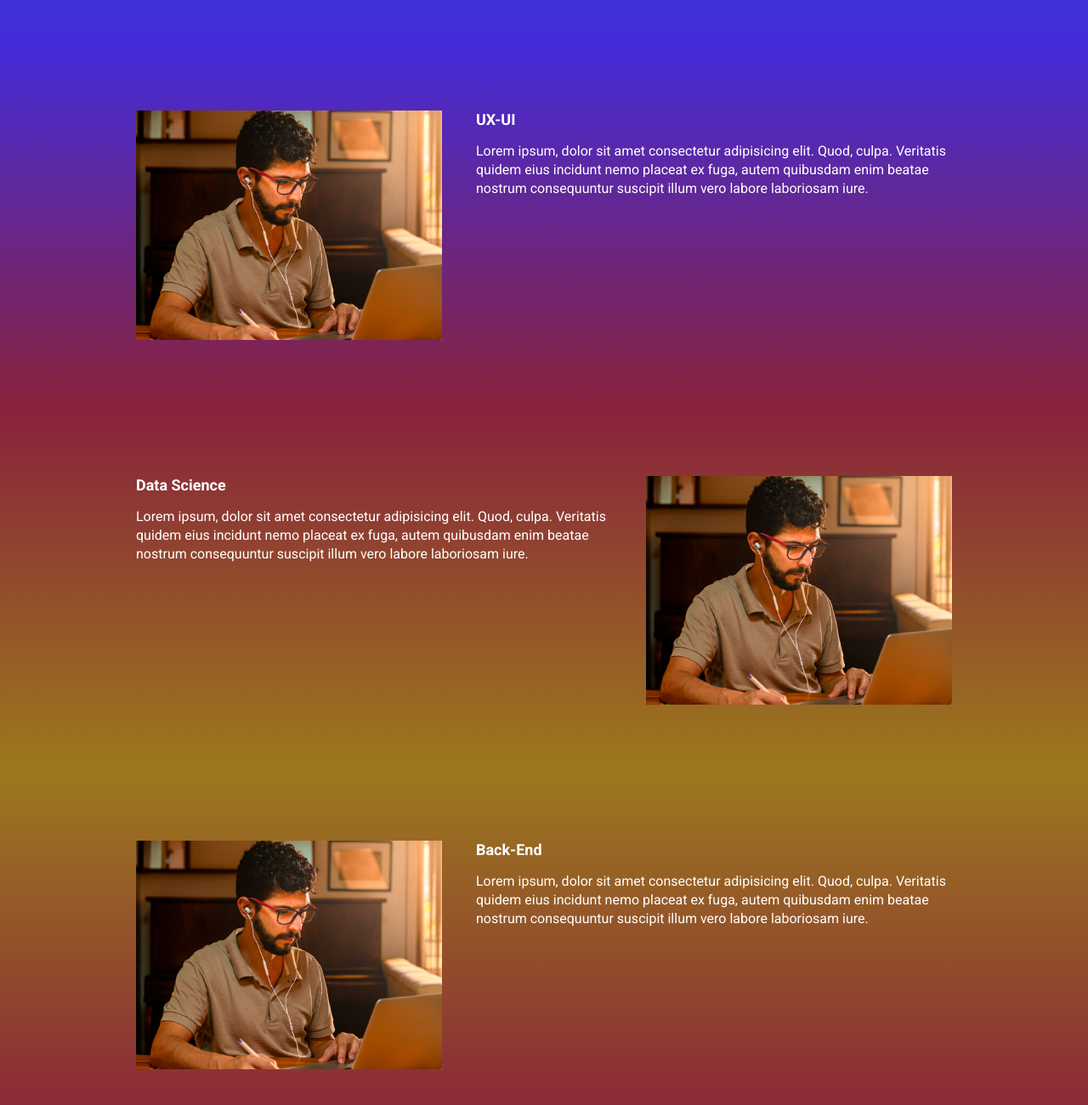
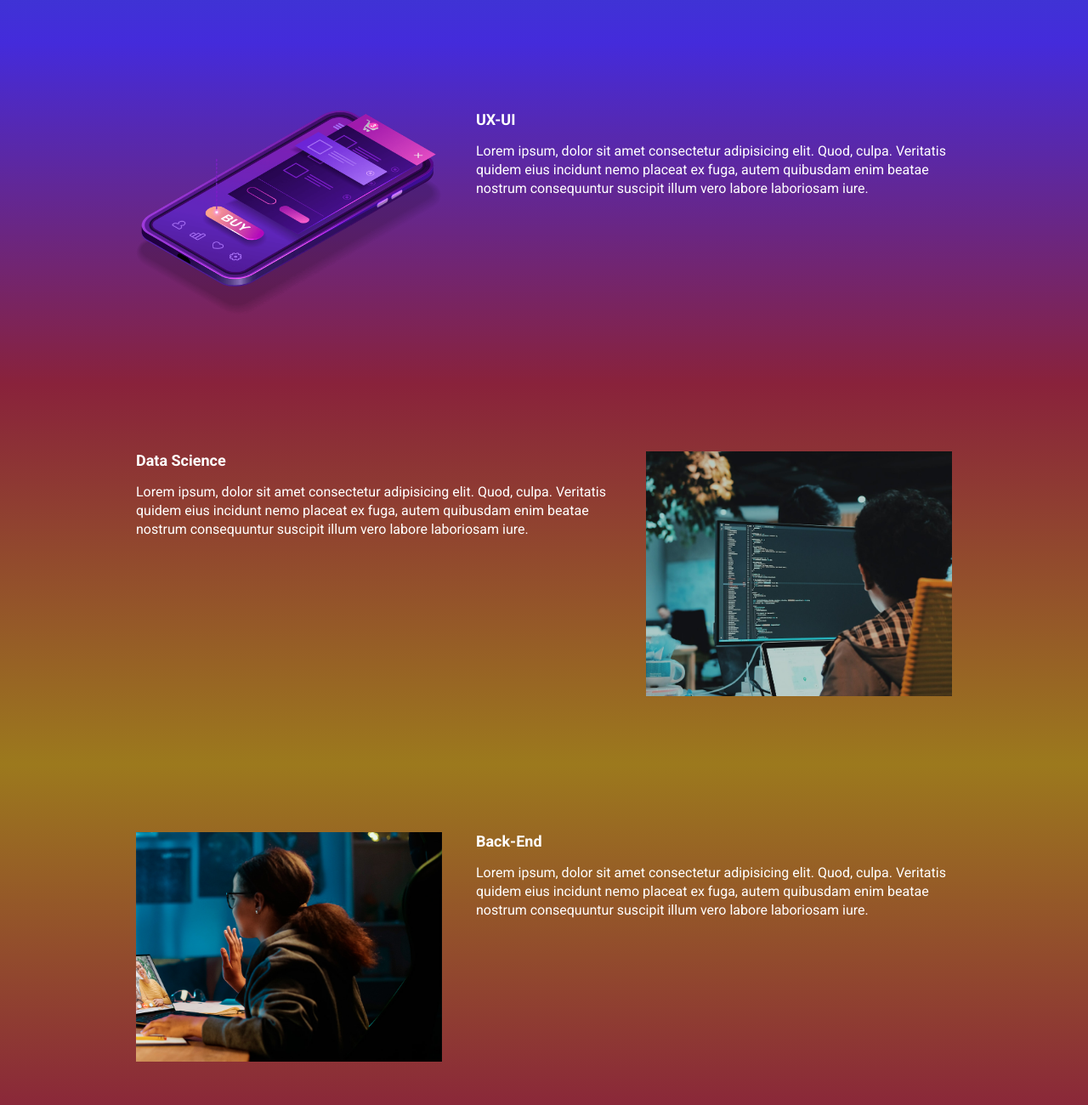
Before and after one commit to renanpellegrini/ebac_tech_talks, a website built with Parcel: page src/index.html in a window 1280 px wide. Shown: the part 940-2240 px from the top of the page at 85% size. Built offline with nearby package versions, Linux system fonts and the light colour scheme.

Commit message:
atualizando imagens

```diff
--- a/src/index.html
+++ b/src/index.html
@@ -54,7 +54,7 @@
                 <h2 class="event__details__title">UX-UI</h2>
                 <p  class="event__details__description">Lorem ipsum, dolor sit amet consectetur adipisicing elit. Quod, culpa. Veritatis quidem eius incidunt nemo placeat ex fuga, autem quibusdam enim beatae nostrum consequuntur suscipit illum vero labore laboriosam iure.</p>
             </div>
-            <img class="event__image" src="./images/frontend.png" alt="front-end"/>
+            <img class="event__image" src="./images/ui-ux.png" alt="UI-UX"/>
         </div>
     </section>
     <section class="event event--data-science">
@@ -63,7 +63,7 @@
                 <h2 class="event__details__title">Data Science</h2>
                 <p  class="event__details__description">Lorem ipsum, dolor sit amet consectetur adipisicing elit. Quod, culpa. Veritatis quidem eius incidunt nemo placeat ex fuga, autem quibusdam enim beatae nostrum consequuntur suscipit illum vero labore laboriosam iure.</p>
             </div>
-            <img class="event__image" src="./images/frontend.png" alt="front-end"/>
+            <img class="event__image" src="./images/data.png" alt="Data Science"/>
         </div>
     </section>
     <section class="event event--back-end event--image-left">
@@ -72,7 +72,7 @@
                 <h2 class="event__details__title">Back-End</h2>
                 <p  class="event__details__description">Lorem ipsum, dolor sit amet consectetur adipisicing elit. Quod, culpa. Veritatis quidem eius incidunt nemo placeat ex fuga, autem quibusdam enim beatae nostrum consequuntur suscipit illum vero labore laboriosam iure.</p>
             </div>
-            <img class="event__image" src="./images/frontend.png" alt="front-end"/>
+            <img class="event__image" src="./images/backend.png" alt="Back-end"/>
         </div>
     </section>
     <script src="https://unpkg.com/aos@next/dist/aos.js"></script>
```
